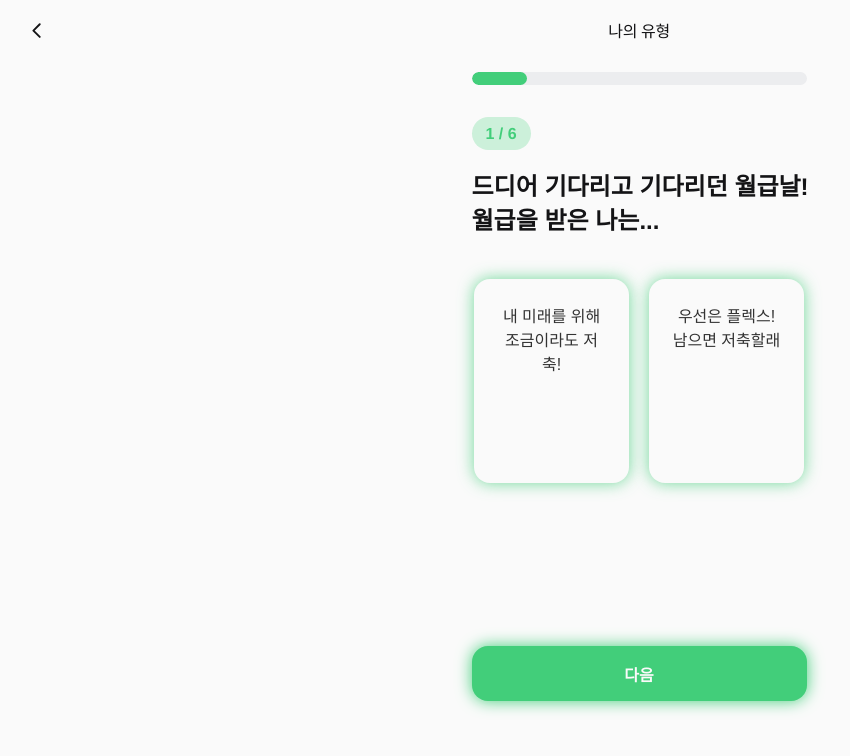
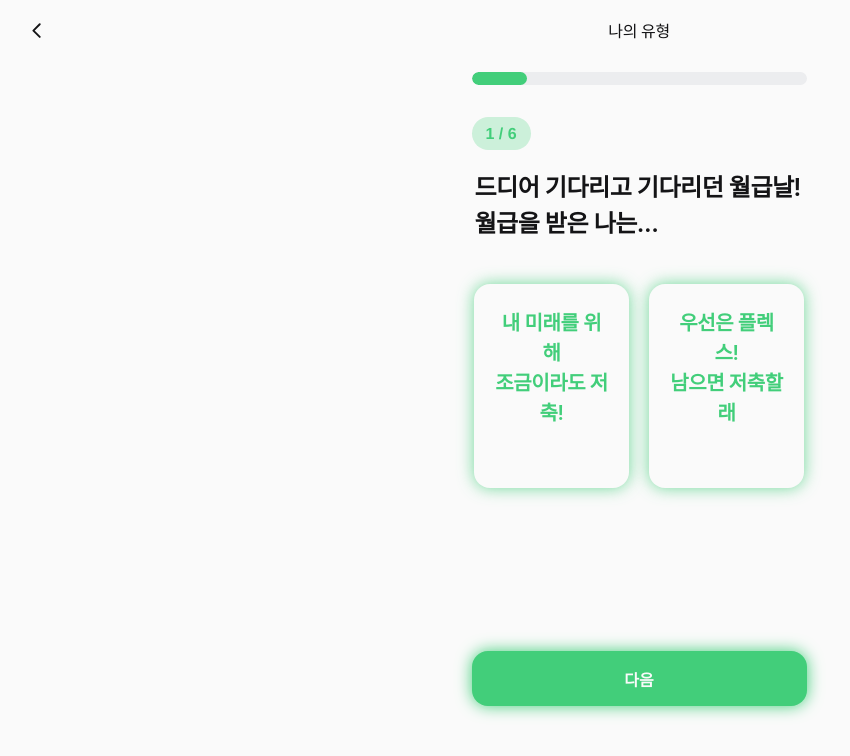
Before and after one commit to NH-RootMaker/rootmaker-frontend, a React app: page /personality-test/1 in a window 1280 px wide. Shown: the top 756 px of the page, without its empty margins (1-851 px from the left). Built offline with nearby package versions, Linux system fonts and the light colour scheme; the HTML template or start-up script is replaced by a standard one.

Commit message:
feat: add three-state styling for choice buttons

```diff
--- a/src/components/choice-button/ChoiceButton.styles.ts
+++ b/src/components/choice-button/ChoiceButton.styles.ts
@@ -1,6 +1,6 @@
 import styled from 'styled-components';
 
-export const ChoiceContainer = styled.button<{ $isSelected: boolean }>`
+export const ChoiceContainer = styled.button<{ $isSelected: boolean; $hasAnySelection: boolean }>`
   display: flex;
   width: 155px;
   height: 204px;
@@ -9,10 +9,15 @@ export const ChoiceContainer = styled.button<{ $isSelected: boolean }>`
   justify-content: space-between;
   align-items: center;
   flex-shrink: 0;
-  border-color:transparent;
+  border: none;
   border-radius: 16px;
-  background: var(--GrayScale-WT, #FAFAFA);
-  box-shadow: 0 0 16px 0 rgba(66, 206, 121, 0.75);
+  background-color: ${({ $isSelected, $hasAnySelection, theme }) =>
+    $isSelected ? theme.colors.transparency.gn25 :
+    $hasAnySelection ? theme.colors.grayScale.gy200 : theme.colors.grayScale.white};
+  box-shadow: ${({ $isSelected, $hasAnySelection, theme }) =>
+    $isSelected ? `0 0 16px 0 ${theme.colors.transparency.gn75}` :
+    $hasAnySelection ? `0 0 16px 0 ${theme.colors.transparency.wt50}` :
+    `0 0 16px 0 ${theme.colors.transparency.gn75}`};;
   cursor: pointer;
   transition: all 0.3s ease;
 
@@ -34,10 +39,11 @@ export const ChoiceContainer = styled.button<{ $isSelected: boolean }>`
   }
 `;
 
-export const ChoiceText = styled.div<{ $isSelected: boolean }>`
-  font-size: 16px;
-  font-weight: ${({ $isSelected }) => $isSelected ? '600' : '400'};
-  color: ${({ $isSelected }) => $isSelected ? '#007bff' : '#333'};
+export const ChoiceText = styled.div<{ $isSelected: boolean; $hasAnySelection: boolean }>`
+  ${(props) => props.theme.fonts.header.h3}
+  color: ${({ $isSelected, $hasAnySelection, theme }) =>
+    $isSelected ? theme.colors.secondary.gn :
+    $hasAnySelection ? theme.colors.grayScale.gy600 : theme.colors.primary.gn};
   line-height: 1.5;
   white-space: pre-wrap;
 
--- a/src/components/choice-button/ChoiceButton.tsx
+++ b/src/components/choice-button/ChoiceButton.tsx
@@ -8,6 +8,7 @@ const ChoiceButton = ({
   children,
   option,
   isSelected = false,
+  hasAnySelection = false,
   onClick,
   imageUrl,
 }: ChoiceButtonProps) => {
@@ -16,11 +17,11 @@ const ChoiceButton = ({
   };
 
   return (
-    <S.ChoiceContainer $isSelected={isSelected} onClick={handleClick} type="button">
+    <S.ChoiceContainer $isSelected={isSelected} $hasAnySelection={hasAnySelection} onClick={handleClick} type="button">
       {imageUrl && (
         <img src={imageUrl} alt={`Option ${option}`} style={{ width: '60px', height: '60px', marginBottom: '12px' }} />
       )}
-      <S.ChoiceText $isSelected={isSelected}>
+      <S.ChoiceText $isSelected={isSelected} $hasAnySelection={hasAnySelection}>
         {children}
       </S.ChoiceText>
     </S.ChoiceContainer>
--- a/src/components/choice-button/ChoiceButton.types.ts
+++ b/src/components/choice-button/ChoiceButton.types.ts
@@ -2,6 +2,7 @@ export interface ChoiceButtonProps {
   children: React.ReactNode;
   option: 'A' | 'B';
   isSelected?: boolean;
+  hasAnySelection?: boolean;
   onClick: (option: 'A' | 'B') => void;
   imageUrl?: string;
 }
--- a/src/components/question-form/QuestionForm.styles.ts
+++ b/src/components/question-form/QuestionForm.styles.ts
@@ -12,14 +12,16 @@ export const QuestionContainer = styled.div`
   box-sizing: border-box;
 `;
 
-export const QuestionTitle = styled.h2`
+export const QuestionTitle = styled.h2 `
+  ${(props) => props.theme.fonts.header.h2}
   font-size: 24px;
   font-weight: 600;
   color: ${(props) => props.theme.colors.grayScale.black};
   margin-bottom: 42px;
   line-height: 1.4;
-  margin-left: calc(50% - 167.5px);
+  margin-left: calc(50% - 164.5px);
   white-space: pre-wrap;
+  line-height: 1.5;
 
   @media (max-width: 768px) {
     font-size: 20px;
--- a/src/components/question-form/QuestionForm.tsx
+++ b/src/components/question-form/QuestionForm.tsx
@@ -37,6 +37,7 @@ const QuestionForm = ({
                 <ChoiceButton
                   option="A"
                   isSelected={field.value === 'A'}
+                  hasAnySelection={!!field.value}
                   onClick={(option) => {
                     field.onChange(option);
                     handleChoiceSelect();
@@ -48,6 +49,7 @@ const QuestionForm = ({
                 <ChoiceButton
                   option="B"
                   isSelected={field.value === 'B'}
+                  hasAnySelection={!!field.value}
                   onClick={(option) => {
                     field.onChange(option);
                     handleChoiceSelect();
```
